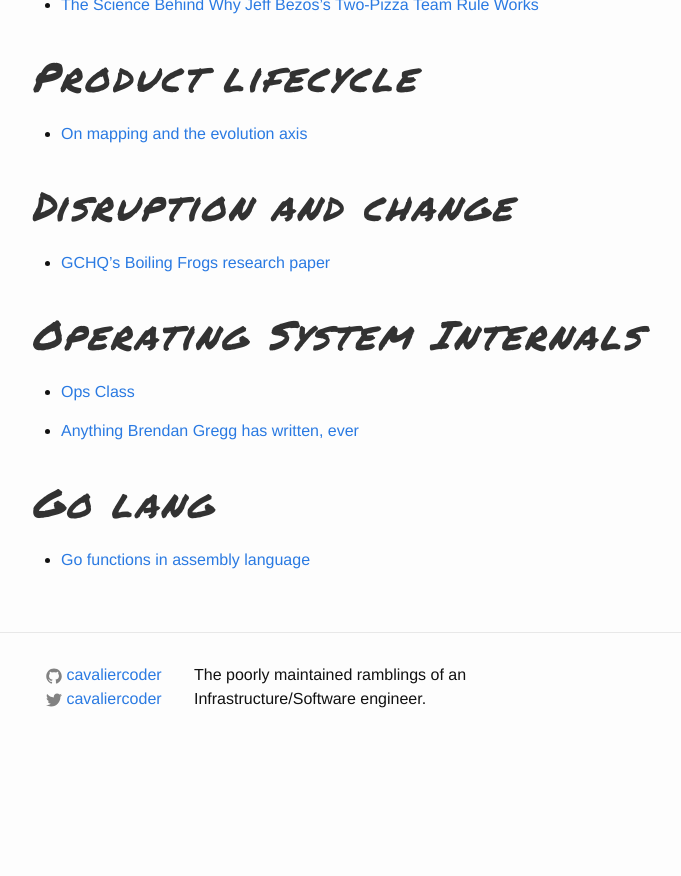
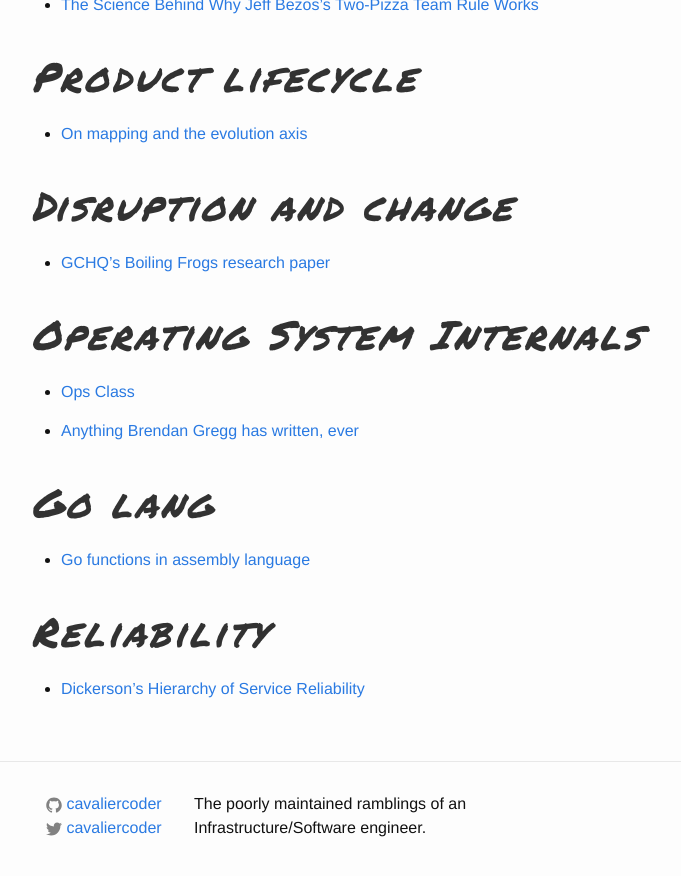
Before and after one commit to cavaliercoder/cavaliercoder.github.io, a Jekyll site: the page built from pages/links.md, in a window 1280 px wide and 900 px high, scrolled down 582 px. Shown: the top 876 px of the window, without its empty margins (239-920 px from the left). Built offline with Jekyll 4.4.1, drawn with Linux system fonts in a browser that asks for light colours; nearby versions of some CDN libraries; comment, search, counter and statistics services are not loaded; before the commit the page ends 1353 px from its top, so only the background shows below that.

Commit message:
Added link to Dickerson's Hierarchy of Service Reliability

```diff
--- a/pages/links.md
+++ b/pages/links.md
@@ -38,3 +38,7 @@ if you have a little more time on your hands.
 ## Go lang
 
 * [Go functions in assembly language](https://github.com/golang/go/files/447163/GoFunctionsInAssembly.pdf)
+
+## Reliability
+
+* [Dickerson's Hierarchy of Service Reliability](https://landing.google.com/sre/book/chapters/part3.html)
```
